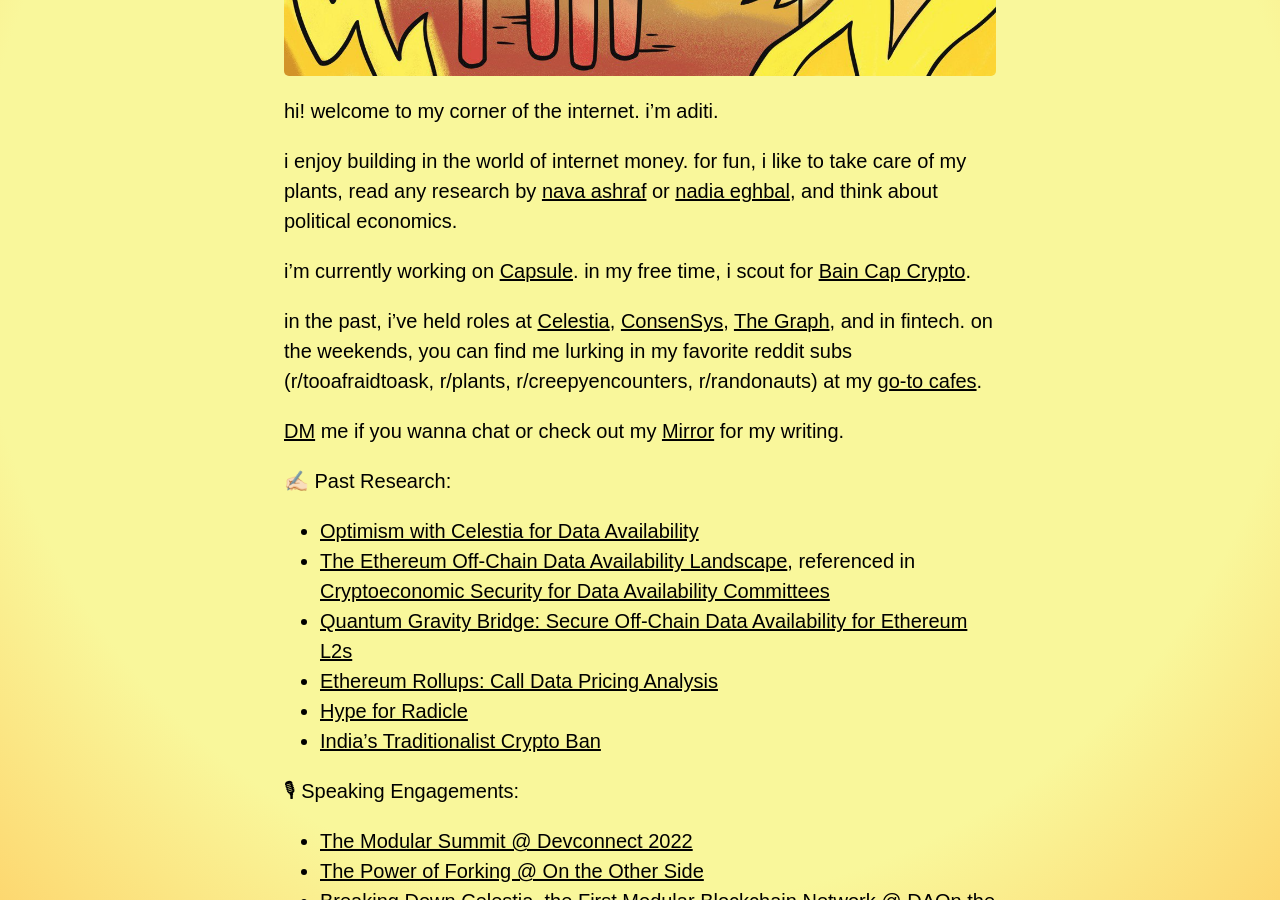
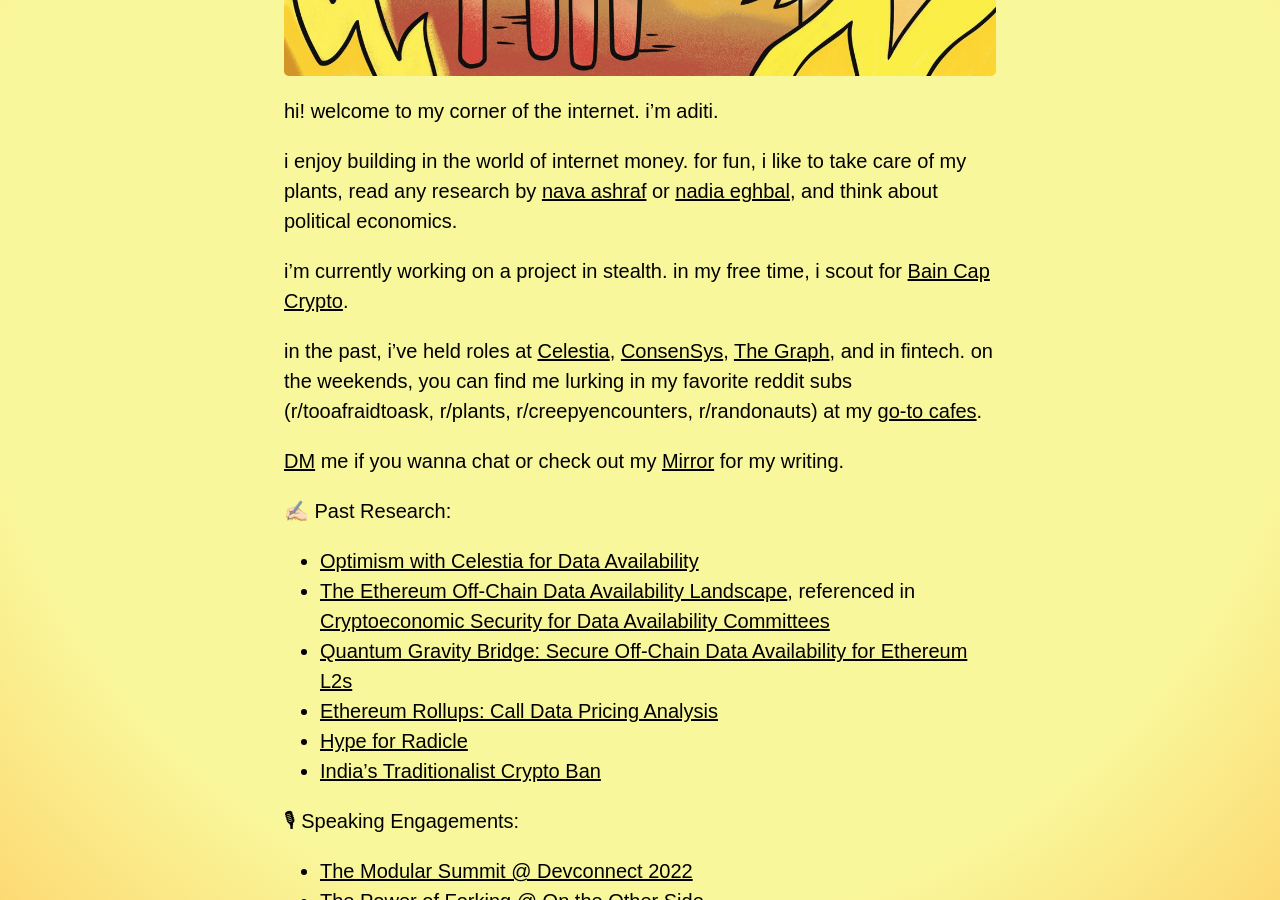
Before and after one commit to adeets-22/adeets-22.github.io, a Jekyll site: the page built from index.md, in a window 1280 px wide and 900 px high, scrolled down 827 px. Built offline with Jekyll 4.4.1, drawn with Linux system fonts in a browser that asks for light colours.

Commit message:
Update index.md

```diff
--- a/index.md
+++ b/index.md
@@ -11,7 +11,7 @@
 
 i enjoy building in the world of internet money. for fun, i like to take care of my plants, read any research by [nava ashraf](https://ashrafnava.wordpress.com/) or [nadia eghbal](https://nadiaeghbal.com/oss/), and think about political economics.
 
-i'm currently working on [Capsule](https://usecapsule.com/). in my free time, i scout for [Bain Cap Crypto](https://twitter.com/BainCapCrypto).
+i'm currently working on a project in stealth. in my free time, i scout for [Bain Cap Crypto](https://twitter.com/BainCapCrypto).
 
 in the past, i've held roles at [Celestia](https://celestia.org/), [ConsenSys](https://consensys.net/), [The Graph](https://thegraph.com/en/), and in fintech. on the weekends, you can find me lurking in my favorite reddit subs (r/tooafraidtoask, r/plants, r/creepyencounters, r/randonauts) at my [go-to cafes](https://www.notion.so/cafe-workspots-80b6b55555524fe88185d20806e30967).
 
```
